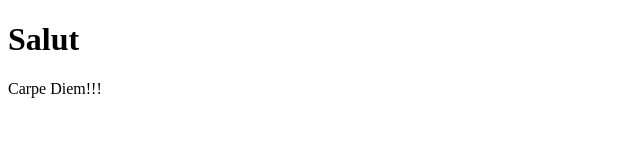
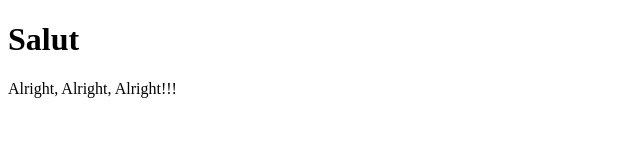
Before and after one commit to RodicaPuscasu/Tutorial, a plain HTML site: page index.html in a window 1280 px wide. Shown: the whole page, without its empty margins (0-640 px from the left). Drawn offline with Linux system fonts and the light colour scheme.

Commit message:
Update index.html

```diff
--- a/index.html
+++ b/index.html
@@ -7,6 +7,6 @@
   </head>
   <body>
     <h1>Salut</h1>
-    <p>Carpe Diem!!!</p>
+    <p>Alright, Alright, Alright!!!</p>
   </body>
 </html>
```
